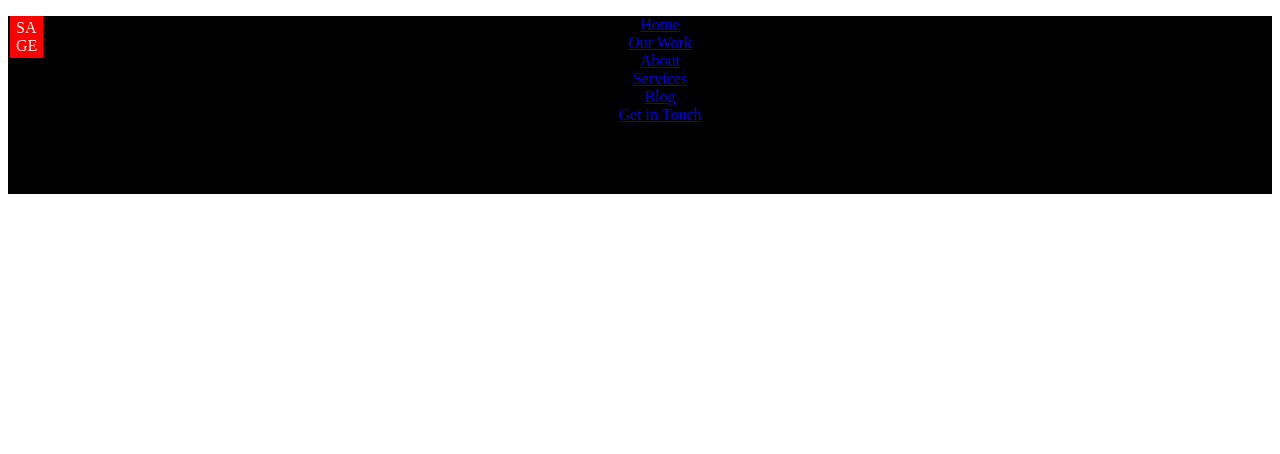
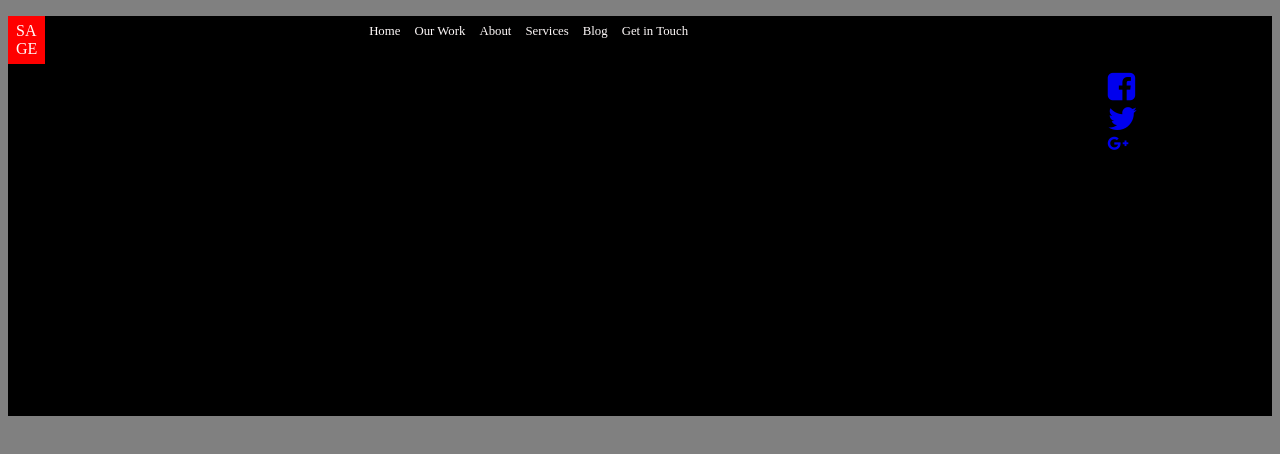
Before and after one commit to BethMwangi/FrontEndExercises, a plain HTML site: page index.html in a window 1280 px wide. Drawn offline with Linux system fonts and the light colour scheme.

Commit message:
adding anchor tags to icons

```diff
--- a/index.html
+++ b/index.html
@@ -16,7 +16,7 @@
                 <br>ge</p>
             <nav>
                 <ul>
-                    <li><a href="#"> Home</a> </li>
+                    <li class="active"><a href="#"> Home</a> </li>
                     <li> <a href="#">Our Work</a> </li>
                     <li> <a href="#">About</a> </li>
                     <li> <a href="#">Services </a></li>
@@ -29,9 +29,9 @@
             <div class="icons">
 
                 <ul class="fa-ul">
-                    <li><i class="fa fa-facebook-square fa-1g"></i></li>
-                    <li><i class="fa fa-twitter fa-1g"></i></li>
-                    <li><i class="fa fa-google-plus fa-1g"></i></li>
+                    <li><a href="#"><i class="fa fa-facebook-square fa-2x"></i></a></li>
+                    <li><a href="#"><i class="fa fa-twitter fa-2x"></i></a></li>
+                    <li><a href="#"><i class="fa fa-google-plus fa-1g"></i></a></li>
                 </ul>
 
             </div>
--- a/style.css
+++ b/style.css
@@ -1,5 +1,8 @@
 * {
     box-sizing: border-box;
+}
+body {
+    background-color: gray;
 }
 #container {
     width: 100%;
@@ -13,23 +16,41 @@
 
 .header {
     width: 100%;
+    height: 400px;
     background-color: black;
 }
 .span {
     text-transform: uppercase;
     float: left;
     background: red;
-    margin: 0 2px;
-    padding: 3px 6px;
+    margin: 0 0;
+    padding: 6px 8px;
     color: snow;
 }
 nav {
+    width: 80%;
     text-align: center;
 }
 nav ul {
     list-style-type: none;
 }
 nav ul li {
+    margin-top: 0.5%;
+    display: inline-block;
+}
+nav ul li a {
+    font-size: 80%;
     text-decoration: none;
+    margin-right: 10px;
     color: snow;
 }
+.fa-ul {
+    width: 12%;
+    float: right;
+    color: snow;
+    margin-right: 1%;
+}
+.fa-ul li {}
+.fa-ul li a {
+    text-decoration: none;
+}
```
